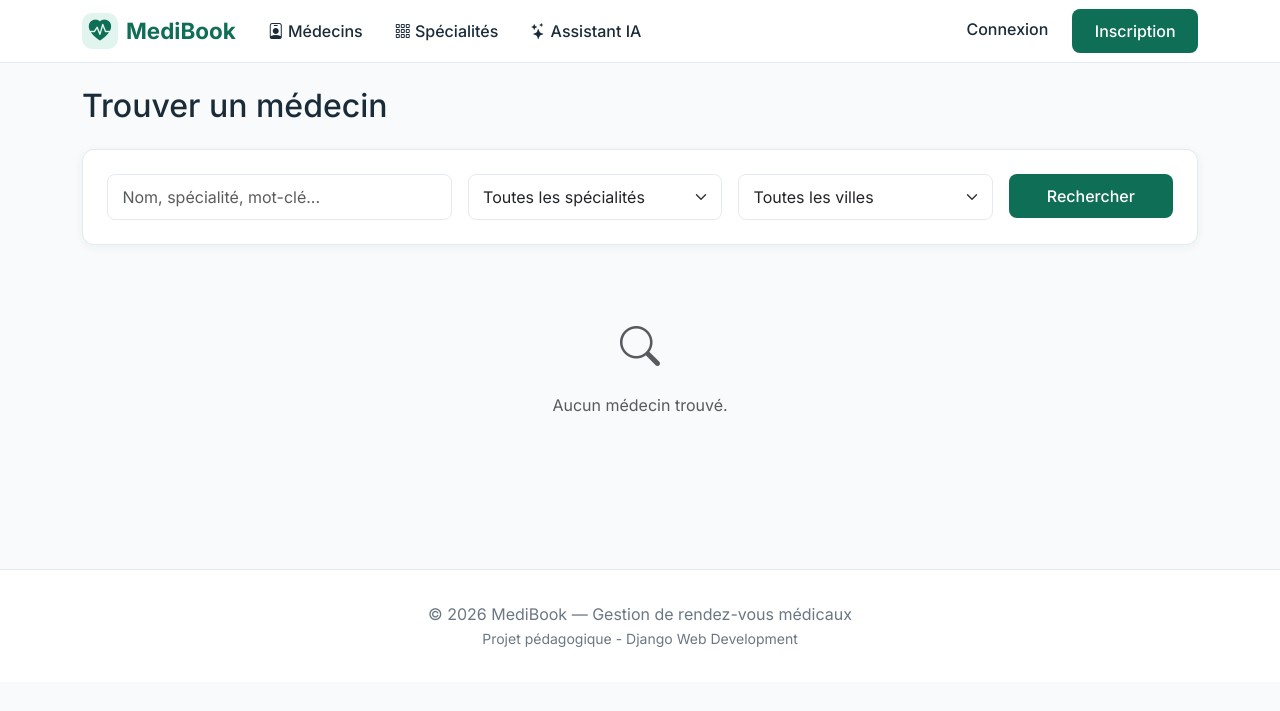
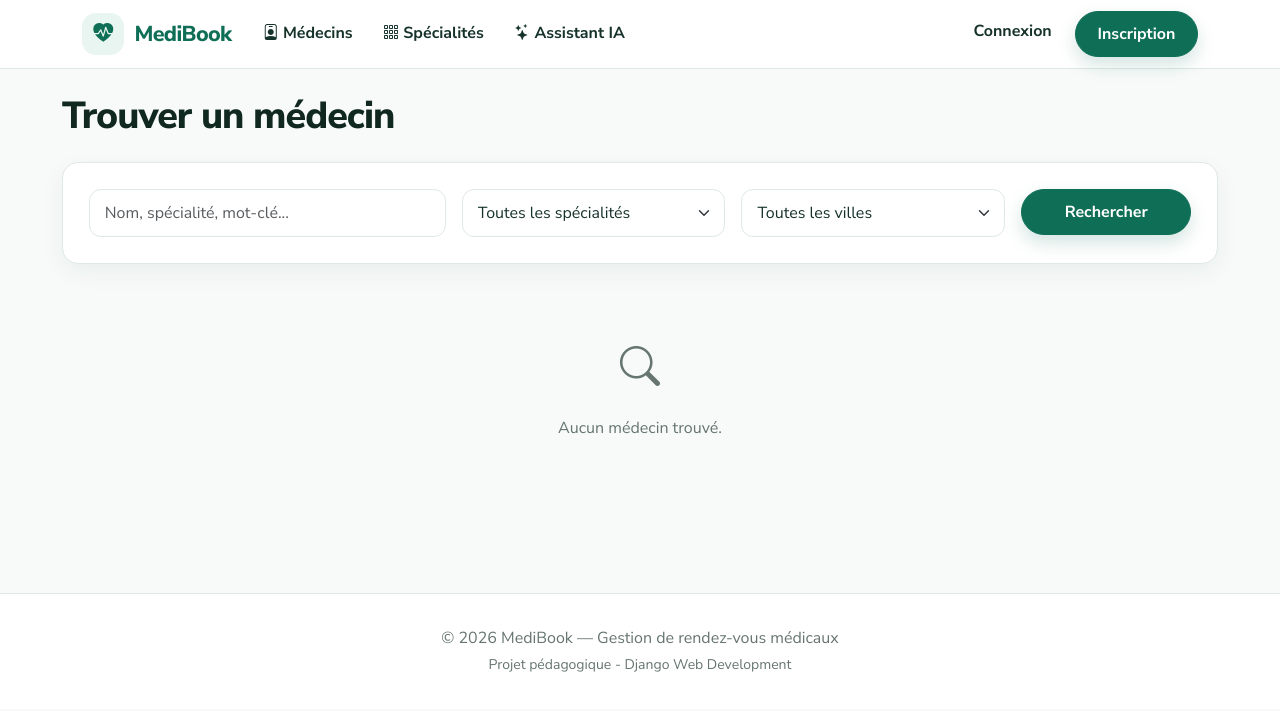
Before and after one commit to ouakiloumaima9-spec/medibook-django, a Django app: page /doctors/ in a window 1280 px wide. Shown: the top 711 px of the page. Run offline with Django 5.2, Linux system fonts and the light colour scheme; data that the repository does not hold is empty.

```diff
--- a/static/css/medibook.css
+++ b/static/css/medibook.css
@@ -1,37 +1,468 @@
-:root { --mb-primary:#0F6E56; --mb-primary-light:#E1F5EE; --mb-primary-dark:#085041; --mb-secondary:#185FA5; --mb-secondary-light:#E6F1FB; --mb-bg:#F8FAFB; --mb-text:#1A2B3A; --mb-text-muted:#6B7785; --mb-border:#E5EAF0; --mb-radius:12px; --mb-shadow:0 2px 8px rgba(15,110,86,.06); --mb-shadow-hover:0 8px 24px rgba(15,110,86,.12); }
-body { background:var(--mb-bg); color:var(--mb-text); font-family:'Inter',-apple-system,'Segoe UI',sans-serif; }
-.mb-navbar { background:#fff; border-bottom:1px solid var(--mb-border); }
-.mb-navbar .navbar-brand { font-weight:700; color:var(--mb-primary)!important; font-size:1.4rem; display:flex; align-items:center; gap:.5rem; }
-.logo-circle { width:36px; height:36px; border-radius:10px; background:var(--mb-primary-light); display:flex; align-items:center; justify-content:center; color:var(--mb-primary); }
-.mb-navbar .nav-link { color:var(--mb-text)!important; font-weight:500; border-radius:8px; padding:.5rem 1rem!important; transition:all .2s; }
-.mb-navbar .nav-link:hover { background:var(--mb-primary-light); color:var(--mb-primary)!important; }
-.notif-badge { position:absolute; top:0; right:0; font-size:.65rem; }
-.btn-mb-primary { background:var(--mb-primary); color:#fff; border:none; padding:.6rem 1.4rem; border-radius:8px; font-weight:500; transition:all .2s; }
-.btn-mb-primary:hover { background:var(--mb-primary-dark); color:#fff; transform:translateY(-1px); }
-.btn-mb-outline { background:#fff; color:var(--mb-primary); border:1.5px solid var(--mb-primary); padding:.6rem 1.4rem; border-radius:8px; font-weight:500; }
-.btn-mb-outline:hover { background:var(--mb-primary-light); color:var(--mb-primary); }
-.mb-card { background:#fff; border:1px solid var(--mb-border); border-radius:var(--mb-radius); box-shadow:var(--mb-shadow); padding:1.5rem; transition:all .2s; }
-.mb-card:hover { box-shadow:var(--mb-shadow-hover); }
-.stat-card { background:#fff; border-radius:var(--mb-radius); padding:1.25rem; border:1px solid var(--mb-border); height:100%; }
-.stat-label { color:var(--mb-text-muted); font-size:.85rem; }
-.stat-value { font-size:1.75rem; font-weight:700; }
-.doctor-card { background:#fff; border-radius:var(--mb-radius); border:1px solid var(--mb-border); padding:1.5rem; transition:all .2s; height:100%; }
-.doctor-card:hover { transform:translateY(-3px); box-shadow:var(--mb-shadow-hover); }
-.doctor-avatar { width:64px; height:64px; border-radius:50%; background:var(--mb-primary-light); color:var(--mb-primary); display:flex; align-items:center; justify-content:center; font-size:1.4rem; font-weight:600; flex-shrink:0; }
-.doctor-avatar-lg { width:96px!important; height:96px!important; font-size:2rem!important; }
-.specialty-tag { display:inline-block; padding:.25rem .75rem; background:var(--mb-secondary-light); color:var(--mb-secondary); border-radius:999px; font-size:.8rem; font-weight:500; margin:.15rem; }
-.specialty-card { background:#fff; border-radius:var(--mb-radius); padding:1.5rem; text-align:center; border:1px solid var(--mb-border); transition:all .2s; text-decoration:none; color:var(--mb-text); display:block; height:100%; }
-.specialty-card:hover { background:var(--mb-primary-light); border-color:var(--mb-primary); transform:translateY(-3px); color:var(--mb-primary); }
-.specialty-icon { width:56px; height:56px; border-radius:14px; background:var(--mb-primary-light); color:var(--mb-primary); display:inline-flex; align-items:center; justify-content:center; font-size:1.6rem; margin-bottom:.75rem; }
-.slot-btn { display:inline-block; padding:.5rem 1rem; margin:.25rem; background:#fff; border:1.5px solid var(--mb-border); border-radius:8px; cursor:pointer; transition:all .15s; font-weight:500; }
-.slot-btn:hover { border-color:var(--mb-primary); color:var(--mb-primary); }
-.slot-btn.selected { background:var(--mb-primary); color:#fff; border-color:var(--mb-primary); }
-.mb-hero { background:linear-gradient(135deg,var(--mb-primary-light) 0%,#fff 100%); padding:4rem 1rem; border-radius:var(--mb-radius); margin-bottom:2rem; }
-.mb-hero h1 { font-size:2.5rem; font-weight:700; }
-.ai-box { background:linear-gradient(135deg,var(--mb-secondary-light) 0%,#fff 100%); border:1px solid var(--mb-secondary); border-radius:var(--mb-radius); padding:1.5rem; }
-.ai-badge { display:inline-flex; align-items:center; gap:.5rem; background:var(--mb-secondary); color:#fff; padding:.3rem .8rem; border-radius:999px; font-size:.85rem; }
-.form-control,.form-select { border-radius:8px; border:1.5px solid var(--mb-border); padding:.6rem .9rem; }
-.form-control:focus,.form-select:focus { border-color:var(--mb-primary); box-shadow:0 0 0 3px rgba(15,110,86,.1); }
-.mb-footer { background:#fff; border-top:1px solid var(--mb-border); padding:2rem 0; margin-top:4rem; color:var(--mb-text-muted); }
-.table td,.table th { vertical-align:middle; }
-@media (max-width: 768px) { .mb-hero h1 { font-size:2rem; } .mb-card { padding:1rem; } }
+:root {
+  --mb-primary: #0F6E56;
+  --mb-primary-dark: #08483A;
+  --mb-primary-soft: #E8F5F0;
+
+  --mb-accent: #C89B5E;
+  --mb-accent-soft: #F7EFE4;
+
+  --mb-bg: #F7FAF9;
+  --mb-surface: #FFFFFF;
+  --mb-surface-soft: #F1F6F4;
+
+  --mb-text: #16322B;
+  --mb-heading: #102820;
+  --mb-muted: #66756F;
+  --mb-border: #DFE9E5;
+
+  --mb-danger: #B42318;
+  --mb-warning: #B7791F;
+  --mb-success: #0F6E56;
+
+  --mb-radius-sm: 10px;
+  --mb-radius: 16px;
+  --mb-radius-lg: 22px;
+
+  --mb-shadow: 0 8px 24px rgba(22, 50, 43, 0.06);
+  --mb-shadow-hover: 0 16px 36px rgba(22, 50, 43, 0.10);
+}
+
+/* Global */
+html {
+  scroll-behavior: smooth;
+}
+
+body {
+  background: var(--mb-bg);
+  color: var(--mb-text);
+  font-family: "Nunito Sans", -apple-system, BlinkMacSystemFont, "Segoe UI", sans-serif;
+  font-size: 16px;
+  line-height: 1.6;
+}
+
+a {
+  color: var(--mb-primary);
+  text-decoration: none;
+}
+
+a:hover {
+  color: var(--mb-primary-dark);
+}
+
+h1, h2, h3, h4, h5, h6 {
+  color: var(--mb-heading);
+  font-weight: 800;
+  letter-spacing: -0.025em;
+}
+
+h1 {
+  font-size: clamp(2rem, 4vw, 3.2rem);
+}
+
+h2 {
+  font-size: clamp(1.65rem, 3vw, 2.35rem);
+}
+
+h3 {
+  font-size: clamp(1.35rem, 2.5vw, 1.8rem);
+}
+
+.text-muted {
+  color: var(--mb-muted) !important;
+}
+
+/* Override Bootstrap blue */
+.text-primary {
+  color: var(--mb-primary) !important;
+}
+
+.bg-primary {
+  background-color: var(--mb-primary) !important;
+}
+
+.border-primary {
+  border-color: var(--mb-primary) !important;
+}
+
+.btn-primary,
+.btn-mb-primary {
+  background: var(--mb-primary);
+  color: #fff !important;
+  border: 1px solid var(--mb-primary);
+  border-radius: 999px;
+  padding: 0.65rem 1.35rem;
+  font-weight: 700;
+  box-shadow: 0 8px 18px rgba(15, 110, 86, 0.18);
+  transition: all 0.18s ease;
+}
+
+.btn-primary:hover,
+.btn-mb-primary:hover {
+  background: var(--mb-primary-dark);
+  border-color: var(--mb-primary-dark);
+  color: #fff !important;
+  transform: translateY(-1px);
+  box-shadow: 0 12px 26px rgba(15, 110, 86, 0.22);
+}
+
+.btn-outline-primary,
+.btn-mb-outline {
+  background: #fff;
+  color: var(--mb-primary) !important;
+  border: 1.5px solid var(--mb-primary);
+  border-radius: 999px;
+  padding: 0.65rem 1.35rem;
+  font-weight: 700;
+  transition: all 0.18s ease;
+}
+
+.btn-outline-primary:hover,
+.btn-mb-outline:hover {
+  background: var(--mb-primary-soft);
+  color: var(--mb-primary-dark) !important;
+  border-color: var(--mb-primary-dark);
+}
+
+/* Navbar */
+.mb-navbar {
+  background: rgba(255, 255, 255, 0.96);
+  border-bottom: 1px solid var(--mb-border);
+  backdrop-filter: blur(10px);
+}
+
+.mb-navbar .navbar-brand {
+  font-weight: 800;
+  color: var(--mb-primary) !important;
+  font-size: 1.35rem;
+  display: flex;
+  align-items: center;
+  gap: 0.65rem;
+  letter-spacing: -0.03em;
+}
+
+.logo-circle {
+  width: 42px;
+  height: 42px;
+  border-radius: 14px;
+  background: var(--mb-primary-soft);
+  display: flex;
+  align-items: center;
+  justify-content: center;
+  color: var(--mb-primary);
+  font-size: 1.25rem;
+}
+
+.mb-navbar .nav-link {
+  color: var(--mb-text) !important;
+  font-weight: 700;
+  border-radius: 999px;
+  padding: 0.55rem 0.95rem !important;
+  transition: all 0.18s ease;
+}
+
+.mb-navbar .nav-link:hover {
+  background: var(--mb-primary-soft);
+  color: var(--mb-primary) !important;
+}
+
+.navbar-toggler {
+  border: 1px solid var(--mb-border);
+  border-radius: 12px;
+  padding: 0.55rem 0.75rem;
+}
+
+.notif-badge {
+  position: absolute;
+  top: 0;
+  right: 0;
+  font-size: 0.65rem;
+}
+
+/* Layout */
+main.container {
+  max-width: 1180px;
+}
+
+.mb-card,
+.stat-card,
+.doctor-card {
+  background: var(--mb-surface);
+  border: 1px solid var(--mb-border);
+  border-radius: var(--mb-radius);
+  box-shadow: var(--mb-shadow);
+}
+
+.mb-card {
+  padding: 1.6rem;
+}
+
+.mb-card:hover,
+.doctor-card:hover {
+  box-shadow: var(--mb-shadow-hover);
+}
+
+.stat-card {
+  padding: 1.45rem;
+  height: 100%;
+}
+
+.stat-label {
+  color: var(--mb-muted);
+  font-size: 0.95rem;
+  font-weight: 700;
+}
+
+.stat-value {
+  color: var(--mb-heading);
+  font-size: 2rem;
+  font-weight: 800;
+  letter-spacing: -0.04em;
+}
+
+/* Doctor cards */
+.doctor-card {
+  padding: 1.4rem;
+  height: 100%;
+  transition: all 0.18s ease;
+}
+
+.doctor-card:hover {
+  transform: translateY(-3px);
+}
+
+.doctor-avatar {
+  width: 64px;
+  height: 64px;
+  border-radius: 20px;
+  background: var(--mb-primary-soft);
+  color: var(--mb-primary);
+  display: flex;
+  align-items: center;
+  justify-content: center;
+  font-size: 1.35rem;
+  font-weight: 800;
+  flex-shrink: 0;
+}
+
+.doctor-avatar-lg {
+  width: 96px !important;
+  height: 96px !important;
+  font-size: 2rem !important;
+  border-radius: 28px;
+}
+
+/* Specialty tags */
+.specialty-tag,
+.badge.bg-primary {
+  display: inline-block;
+  padding: 0.32rem 0.75rem;
+  background: var(--mb-primary-soft) !important;
+  color: var(--mb-primary-dark) !important;
+  border-radius: 999px;
+  font-size: 0.82rem;
+  font-weight: 800;
+  margin: 0.15rem;
+}
+
+.specialty-card {
+  background: var(--mb-surface);
+  border-radius: var(--mb-radius);
+  padding: 1.5rem;
+  text-align: center;
+  border: 1px solid var(--mb-border);
+  transition: all 0.18s ease;
+  color: var(--mb-text);
+  display: block;
+  height: 100%;
+}
+
+.specialty-card:hover {
+  background: var(--mb-primary-soft);
+  border-color: rgba(15, 110, 86, 0.25);
+  transform: translateY(-3px);
+  color: var(--mb-primary-dark);
+  box-shadow: var(--mb-shadow-hover);
+}
+
+.specialty-icon {
+  width: 58px;
+  height: 58px;
+  border-radius: 18px;
+  background: var(--mb-primary-soft);
+  color: var(--mb-primary);
+  display: inline-flex;
+  align-items: center;
+  justify-content: center;
+  font-size: 1.55rem;
+  margin-bottom: 0.75rem;
+}
+
+/* Hero / sections */
+.mb-hero {
+  background:
+    radial-gradient(circle at top left, rgba(200, 155, 94, 0.18), transparent 32%),
+    linear-gradient(135deg, var(--mb-primary-soft) 0%, #fff 72%);
+  padding: 4rem 2rem;
+  border-radius: var(--mb-radius-lg);
+  margin-bottom: 2rem;
+  border: 1px solid var(--mb-border);
+}
+
+.mb-hero h1 {
+  color: var(--mb-heading);
+  font-weight: 800;
+}
+
+/* IA */
+.ai-box {
+  background:
+    radial-gradient(circle at top right, rgba(15, 110, 86, 0.13), transparent 34%),
+    linear-gradient(135deg, #fff 0%, var(--mb-surface-soft) 100%);
+  border: 1px solid var(--mb-border);
+  border-radius: var(--mb-radius-lg);
+  padding: 1.6rem;
+  box-shadow: var(--mb-shadow);
+}
+
+.ai-badge {
+  display: inline-flex;
+  align-items: center;
+  gap: 0.5rem;
+  background: var(--mb-primary);
+  color: #fff;
+  padding: 0.35rem 0.85rem;
+  border-radius: 999px;
+  font-size: 0.85rem;
+  font-weight: 800;
+}
+
+/* Forms */
+.form-control,
+.form-select {
+  border-radius: 12px;
+  border: 1.5px solid var(--mb-border);
+  padding: 0.7rem 0.95rem;
+  color: var(--mb-text);
+}
+
+.form-control:focus,
+.form-select:focus {
+  border-color: var(--mb-primary);
+  box-shadow: 0 0 0 4px rgba(15, 110, 86, 0.10);
+}
+
+/* Slots */
+.slot-btn {
+  display: inline-block;
+  padding: 0.55rem 1rem;
+  margin: 0.25rem;
+  background: #fff;
+  border: 1.5px solid var(--mb-border);
+  border-radius: 999px;
+  cursor: pointer;
+  transition: all 0.15s ease;
+  font-weight: 800;
+  color: var(--mb-text);
+}
+
+.slot-btn:hover {
+  border-color: var(--mb-primary);
+  color: var(--mb-primary);
+  background: var(--mb-primary-soft);
+}
+
+.slot-btn.selected {
+  background: var(--mb-primary);
+  color: #fff;
+  border-color: var(--mb-primary);
+}
+
+/* Tables */
+.table {
+  margin-bottom: 0;
+}
+
+.table th {
+  color: var(--mb-heading);
+  font-weight: 800;
+  background: var(--mb-surface-soft);
+  border-bottom: 1px solid var(--mb-border);
+}
+
+.table td,
+.table th {
+  vertical-align: middle;
+  padding: 0.9rem;
+}
+
+.table tbody tr:hover {
+  background: rgba(15, 110, 86, 0.035);
+}
+
+/* Dashboard quick actions */
+.dashboard-action,
+.admin-action {
+  background: #fff;
+  border: 1px solid var(--mb-border);
+  color: var(--mb-text);
+  border-radius: var(--mb-radius);
+  padding: 1rem 1.2rem;
+  display: flex;
+  align-items: center;
+  gap: 0.75rem;
+  font-weight: 800;
+  box-shadow: var(--mb-shadow);
+}
+
+.dashboard-action:hover,
+.admin-action:hover {
+  background: var(--mb-primary-soft);
+  color: var(--mb-primary-dark);
+  transform: translateY(-1px);
+}
+
+/* Footer */
+.mb-footer {
+  background: #fff;
+  border-top: 1px solid var(--mb-border);
+  padding: 2rem 0;
+  margin-top: 4rem;
+  color: var(--mb-muted);
+}
+
+/* Mobile fixes */
+@media (max-width: 768px) {
+  body {
+    font-size: 15px;
+  }
+
+  main.container {
+    padding-left: 1rem;
+    padding-right: 1rem;
+  }
+
+  .mb-card,
+  .stat-card,
+  .doctor-card {
+    padding: 1rem;
+  }
+
+  .mb-hero {
+    padding: 2.4rem 1.25rem;
+  }
+
+  .btn-mb-primary,
+  .btn-mb-outline,
+  .btn-primary,
+  .btn-outline-primary {
+    width: 100%;
+    margin-bottom: 0.5rem;
+  }
+
+  .table {
+    font-size: 0.92rem;
+  }
+  .text-medical {
+  color: var(--mb-primary) !important;
+}
+}
--- a/templates/base.html
+++ b/templates/base.html
@@ -7,7 +7,7 @@
     <title>{% block title %}MediBook{% endblock %}</title>
     <link href="https://cdn.jsdelivr.net/npm/bootstrap@5.3.3/dist/css/bootstrap.min.css" rel="stylesheet">
     <link href="https://cdn.jsdelivr.net/npm/bootstrap-icons@1.11.3/font/bootstrap-icons.css" rel="stylesheet">
-    <link href="https://fonts.googleapis.com/css2?family=Inter:wght@400;500;600;700&display=swap" rel="stylesheet">
+    <link href="https://fonts.googleapis.com/css2?family=Nunito+Sans:wght@400;500;600;700;800&display=swap" rel="stylesheet">
     <link rel="stylesheet" href="{% static 'css/medibook.css' %}">
 </head>
 <body>
--- a/templates/doctors/doctor_detail.html
+++ b/templates/doctors/doctor_detail.html
@@ -1,7 +1,7 @@
 {% extends 'base.html' %}
 {% block content %}
 <div class="row g-4">
-  <div class="col-md-4"><div class="mb-card text-center"><div class="doctor-avatar mx-auto mb-3 doctor-avatar-lg">{{ doctor.user.first_name|first }}{{ doctor.user.last_name|first }}</div><h4>{{ doctor }}</h4><p class="text-muted">{{ doctor.years_of_experience }} ans d'expérience</p><div>{% for sp in doctor.specialties.all %}<span class="specialty-tag">{{ sp.name }}</span>{% endfor %}</div><hr><div class="text-start small"><p><i class="bi bi-geo-alt text-primary"></i> {{ doctor.office_address }}, {{ doctor.city }}</p><p><i class="bi bi-telephone text-primary"></i> {{ doctor.user.phone|default:"Non renseigné" }}</p><p><i class="bi bi-envelope text-primary"></i> {{ doctor.user.email }}</p><p><i class="bi bi-translate text-primary"></i> {{ doctor.languages|default:"Non renseigné" }}</p><p><i class="bi bi-cash text-primary"></i> Consultation : {{ doctor.consultation_fee }} MAD</p></div></div></div>
+  <div class="col-md-4"><div class="mb-card text-center"><div class="doctor-avatar mx-auto mb-3 doctor-avatar-lg">{{ doctor.user.first_name|first }}{{ doctor.user.last_name|first }}</div><h4>{{ doctor }}</h4><p class="text-muted">{{ doctor.years_of_experience }} ans d'expérience</p><div>{% for sp in doctor.specialties.all %}<span class="specialty-tag">{{ sp.name }}</span>{% endfor %}</div><hr><div class="text-start small"><p><i class="bi bi-geo-alt text-primary"></i> {{ doctor.office_address }}, {{ doctor.city }}</p><p><i class="bi bi-telephone text-medical"></i> {{ doctor.user.phone|default:"Non renseigné" }}</p><p><i class="bi bi-envelope text-primary"></i> {{ doctor.user.email }}</p><p><i class="bi bi-translate text-primary"></i> {{ doctor.languages|default:"Non renseigné" }}</p><p><i class="bi bi-cash text-primary"></i> Consultation : {{ doctor.consultation_fee }} MAD</p></div></div></div>
   <div class="col-md-8"><div class="mb-card"><h5>À propos</h5><p>{{ doctor.bio|default:"Aucune description fournie." }}</p></div>{% if user.is_authenticated and user.is_patient %}<div class="mb-card mt-3 text-center"><h5>Prendre rendez-vous</h5><a href="{% url 'appointments:book' doctor.pk %}" class="btn btn-mb-primary btn-lg"><i class="bi bi-calendar-plus"></i> Réserver un créneau</a></div>{% elif not user.is_authenticated %}<div class="mb-card mt-3 text-center"><p>Connectez-vous pour réserver un rendez-vous.</p><a href="{% url 'accounts:login' %}" class="btn btn-mb-primary">Connexion</a></div>{% endif %}<div class="mb-card mt-3"><h5>Avis récents</h5>{% for a in reviews %}<div class="border-bottom py-2"><strong>{{ a.review.rating }}/5</strong><div class="text-muted small">{{ a.review.comment|default:"Aucun commentaire" }}</div></div>{% empty %}<p class="text-muted">Aucun avis pour le moment.</p>{% endfor %}</div></div>
 </div>
 {% endblock %}
```
